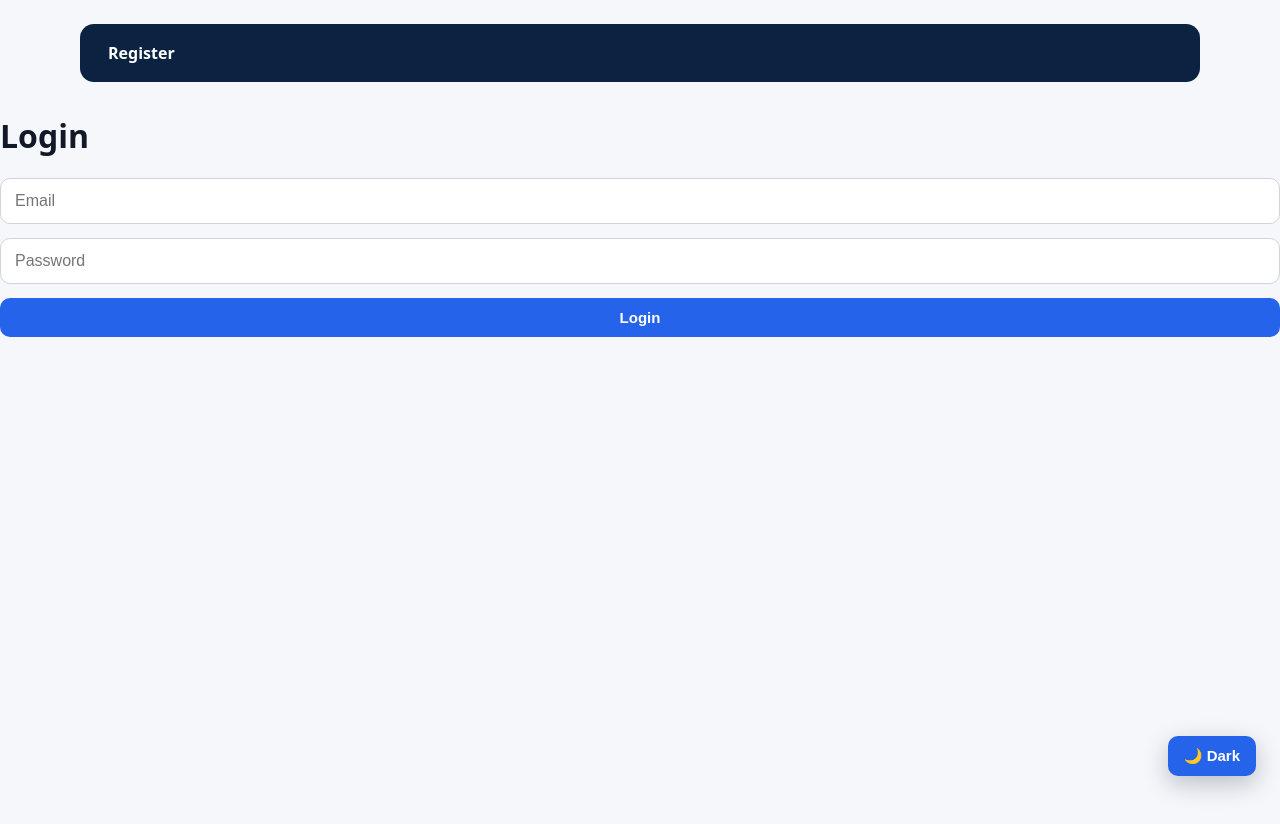
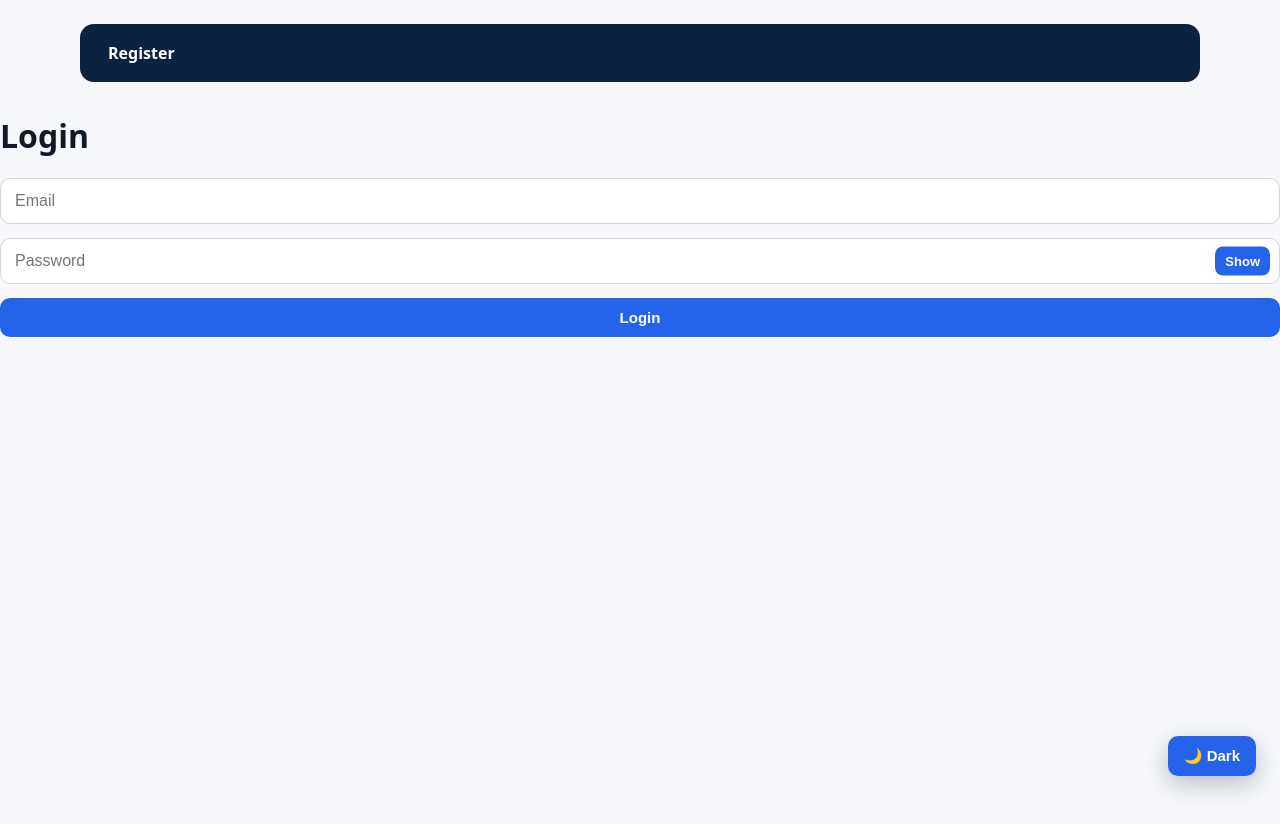
Before and after one commit to MohammedKawaf/Studora, a React (Vite) app in the folder client/: page /login in a window 1280 px wide. Built offline with nearby package versions, Linux system fonts and the light colour scheme.

Commit message:
feat: add show and hide password functionality

```diff
--- a/client/src/index.css
+++ b/client/src/index.css
@@ -767,3 +767,21 @@
 body.dark-mode .grade-chart-count {
   color: #60a5fa;
 }
+
+.password-input-wrapper {
+  position: relative;
+}
+
+.password-input-wrapper input {
+  padding-right: 80px;
+}
+
+.password-toggle-button {
+  position: absolute;
+  top: 50%;
+  right: 10px;
+  transform: translateY(-50%);
+  padding: 7px 10px;
+  font-size: 13px;
+  border-radius: 8px;
+}
--- a/client/src/pages/Login.jsx
+++ b/client/src/pages/Login.jsx
@@ -6,6 +6,8 @@
 function Login() {
   const [email, setEmail] = useState("");
   const [password, setPassword] = useState("");
+
+  const [showPassword, setShowPassword] = useState(false);
 
   const [successMessage, setSuccessMessage] = useState("");
   const [errorMessage, setErrorMessage] = useState("");
@@ -80,12 +82,22 @@
             onChange={(e) => setEmail(e.target.value)}
           />
 
-          <input
-            type="password"
-            placeholder="Password"
-            value={password}
-            onChange={(e) => setPassword(e.target.value)}
-          />
+          <div className="password-input-wrapper">
+            <input
+              type={showPassword ? "text" : "password"}
+              placeholder="Password"
+              value={password}
+              onChange={(e) => setPassword(e.target.value)}
+            />
+
+            <button
+              type="button"
+              className="password-toggle-button"
+              onClick={() => setShowPassword(!showPassword)}
+            >
+              {showPassword ? "Hide" : "Show"}
+            </button>
+          </div>
 
           <button type="submit">Login</button>
         </form>
```
